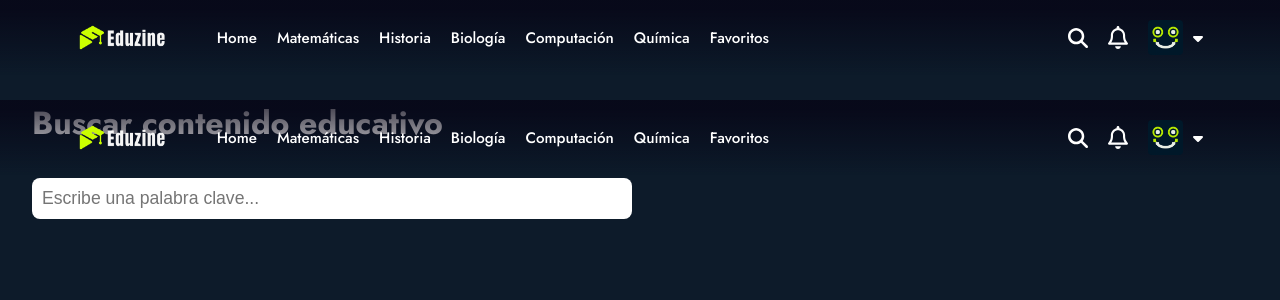
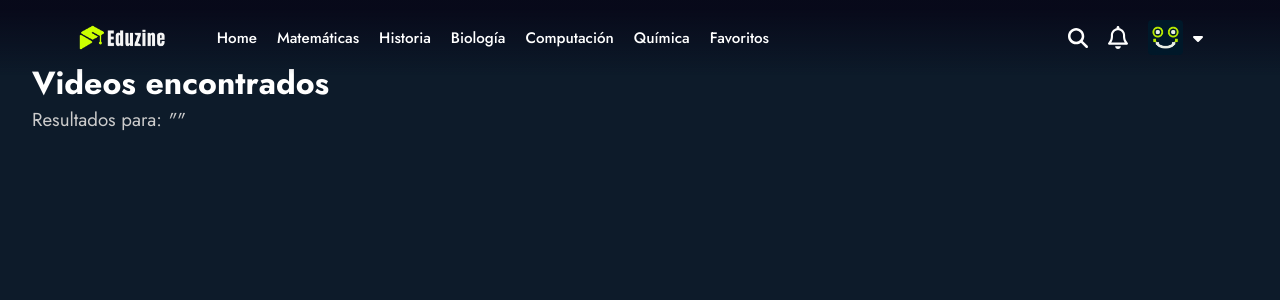
Before and after one commit to JosM0906/copiadeStreaming, a React (Vite) app: page /busqueda in a window 1280 px wide. Shown: the top 300 px of the page. Built offline with nearby package versions, Linux system fonts and the light colour scheme.

Commit message:
funcionalidad de la busqueda.jsx

```diff
--- a/src/App.jsx
+++ b/src/App.jsx
@@ -1,4 +1,3 @@
-// App.jsx
 import React from 'react';
 import { Routes, Route, useLocation } from 'react-router-dom';
 
@@ -61,6 +60,7 @@ const AppWrapper = () => {
 
         {/* Ruta de búsqueda */}
         <Route path="/busqueda" element={<Busqueda />} />
+
       </Routes>
     </>
   );
--- a/src/components/Navbar/Navbar.jsx
+++ b/src/components/Navbar/Navbar.jsx
@@ -1,5 +1,5 @@
 import React, { useState } from 'react';
-import { Link } from 'react-router-dom';
+import { Link, useNavigate } from 'react-router-dom';
 import './Navbar.css';
 
 import logo from '../../assets/logo.png';
@@ -13,12 +13,22 @@ const Navbar = () => {
   const [mostrarBuscador, setMostrarBuscador] = useState(false);
   const [terminoBusqueda, setTerminoBusqueda] = useState('');
 
+  const navigate = useNavigate();
+
   const toggleMenu = () => {
     setShowMenu(!showMenu);
   };
 
   const toggleBuscador = () => {
     setMostrarBuscador(!mostrarBuscador);
+  };
+
+  const handleKeyDown = (e) => {
+    if (e.key === 'Enter' && terminoBusqueda.trim()) {
+      navigate(`/busqueda?query=${encodeURIComponent(terminoBusqueda)}`);
+      setTerminoBusqueda('');
+      setMostrarBuscador(false);
+    }
   };
 
   return (
@@ -49,7 +59,7 @@ const Navbar = () => {
 
       {/* Sección derecha */}
       <div className="navbar-right">
-        {/* LUPA */}
+        {/* Lupa */}
         <img
           src={search_icon}
           alt="Buscar"
@@ -58,7 +68,7 @@ const Navbar = () => {
           style={{ cursor: 'pointer' }}
         />
 
-        {/* Input de búsqueda (visible solo si mostrarBuscador es true) */}
+        {/* Input de búsqueda */}
         {mostrarBuscador && (
           <input
             type="text"
@@ -66,6 +76,7 @@ const Navbar = () => {
             placeholder="Buscar..."
             value={terminoBusqueda}
             onChange={(e) => setTerminoBusqueda(e.target.value)}
+            onKeyDown={handleKeyDown}
           />
         )}
 
--- a/src/pages/Busqueda/Busqueda.jsx
+++ b/src/pages/Busqueda/Busqueda.jsx
@@ -1,19 +1,20 @@
 import React, { useState, useEffect } from 'react';
-import Navbar from '../../components/Navbar/Navbar';
+import { useSearchParams } from 'react-router-dom';
 import CarruselCategoriaQ from '../../components/TitleCards/carruselCategoriaQ';
 import VideoModal from '../Modal/VideoModal';
 import { todosLosVideos } from './todosLosVideos';
 
-// 👉 Función para eliminar tildes y hacer minúscula
+// Función para eliminar tildes y hacer lowercase
 const normalizar = (texto) =>
   texto.normalize('NFD').replace(/[\u0300-\u036f]/g, '').toLowerCase();
 
 const Busqueda = () => {
-  const [query, setQuery] = useState('');
+  const [searchParams] = useSearchParams();
   const [resultados, setResultados] = useState([]);
   const [videoSeleccionado, setVideoSeleccionado] = useState(null);
 
-  const handleChange = (e) => setQuery(e.target.value);
+  const query = searchParams.get('query') || '';
+
   const handleAbrirModal = (video) => setVideoSeleccionado(video);
   const handleCerrarModal = () => setVideoSeleccionado(null);
 
@@ -32,30 +33,19 @@ const Busqueda = () => {
   }, [query]);
 
   return (
-    <div className="categoria-page" style={{ paddingTop: '100px' }}>
-      <Navbar />
-      <h1 style={{ color: 'white', marginLeft: '2rem' }}>Buscar contenido educativo</h1>
-
-      <div style={{ margin: '2rem' }}>
-        <input
-          type="text"
-          placeholder="Escribe una palabra clave..."
-          value={query}
-          onChange={handleChange}
-          style={{
-            padding: '10px',
-            width: '100%',
-            maxWidth: '600px',
-            fontSize: '1.1rem',
-            borderRadius: '8px',
-            border: 'none'
-          }}
-        />
+    <div className="categoria-page" style={{ paddingTop: '60px', paddingBottom: '40px' }}>
+      {/* Título */}
+      <div style={{ marginLeft: '2rem', marginBottom: '1rem' }}>
+        <h1 style={{ color: 'white' }}>Videos encontrados</h1>
+        <h3 style={{ color: '#ccc', fontWeight: 'normal' }}>
+          Resultados para: <em>"{query}"</em>
+        </h3>
       </div>
 
+      {/* Resultados */}
       {resultados.length > 0 ? (
         <CarruselCategoriaQ
-          titulo={`Resultados para: "${query}"`}
+          titulo=""
           items={resultados}
           onVideoClick={handleAbrirModal}
         />
@@ -67,6 +57,7 @@ const Busqueda = () => {
         )
       )}
 
+      {/* Modal de video */}
       <VideoModal video={videoSeleccionado} onClose={handleCerrarModal} />
     </div>
   );
--- a/src/pages/Busqueda/todosLosVideos.jsx
+++ b/src/pages/Busqueda/todosLosVideos.jsx
@@ -1,4 +1,3 @@
-// todosLosVideos.jsx
 
 export const todosLosVideos = [
   // ==========================
```
